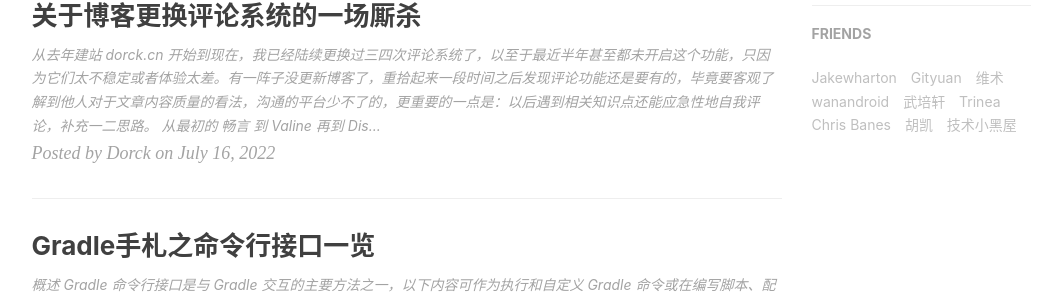
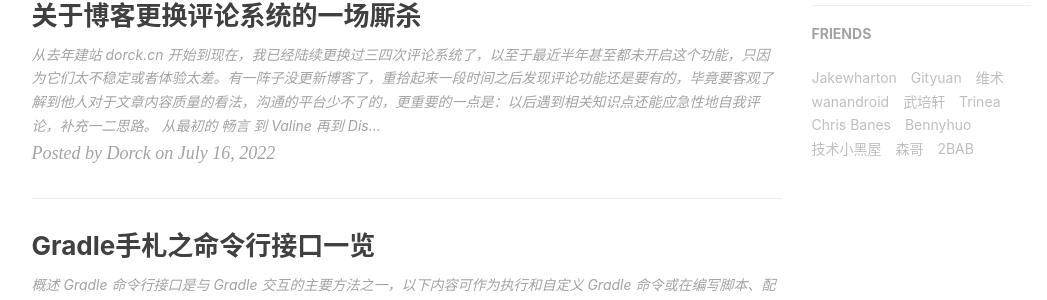
Before and after one commit to Moosphan/Moosphan.github.io, a Jekyll site: the page built from index.html, in a window 1280 px wide and 900 px high, scrolled down 993 px. Shown: the part 144-444 px from the top of the window, without its empty margins (136-1183 px from the left). Built offline with Jekyll 4.4.1, drawn with Linux system fonts in a browser that asks for light colours; nearby versions of some CDN libraries; the list of posts is cut into pages by our own code; comment, search, counter and statistics services are not loaded.

Commit message:
Add role models of study

```diff
--- a/_config.yml
+++ b/_config.yml
@@ -143,10 +143,16 @@ friends: [
         title: "Chris Banes",
         href: "https://chris.banes.dev/"
     },{
-        title: "胡凯",
-        href: "https://www.hukai.me/category/android"
+        title: "Bennyhuo",
+        href: "https://www.bennyhuo.com"
     },{
         title: "技术小黑屋",
         href: "https://droidyue.com/"
+    },{
+        title: "森哥",
+        href: "https://johnsonlee.io"
+    },{
+        title: "2BAB",
+        href: "https://2bab.me"
     }
 ]
```
